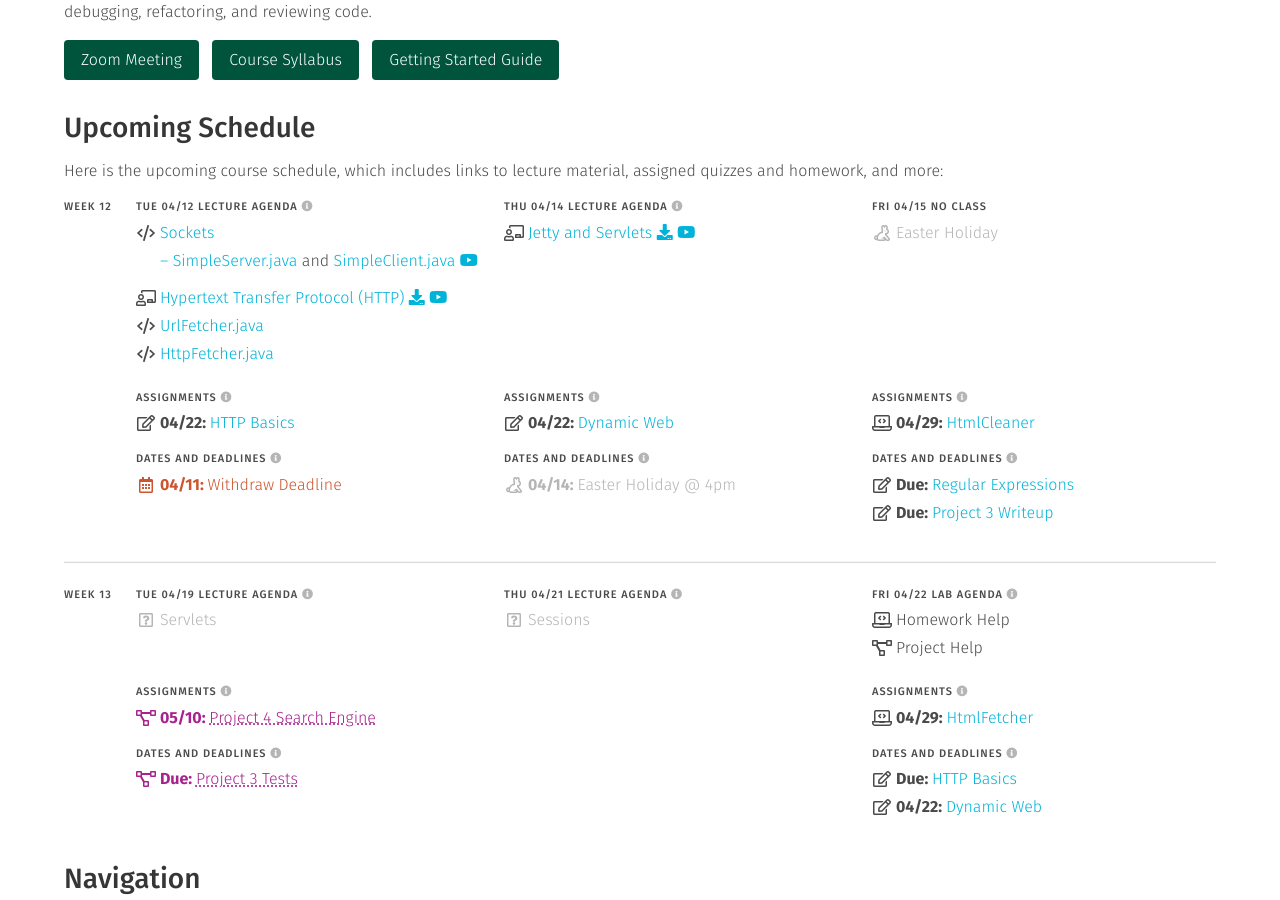
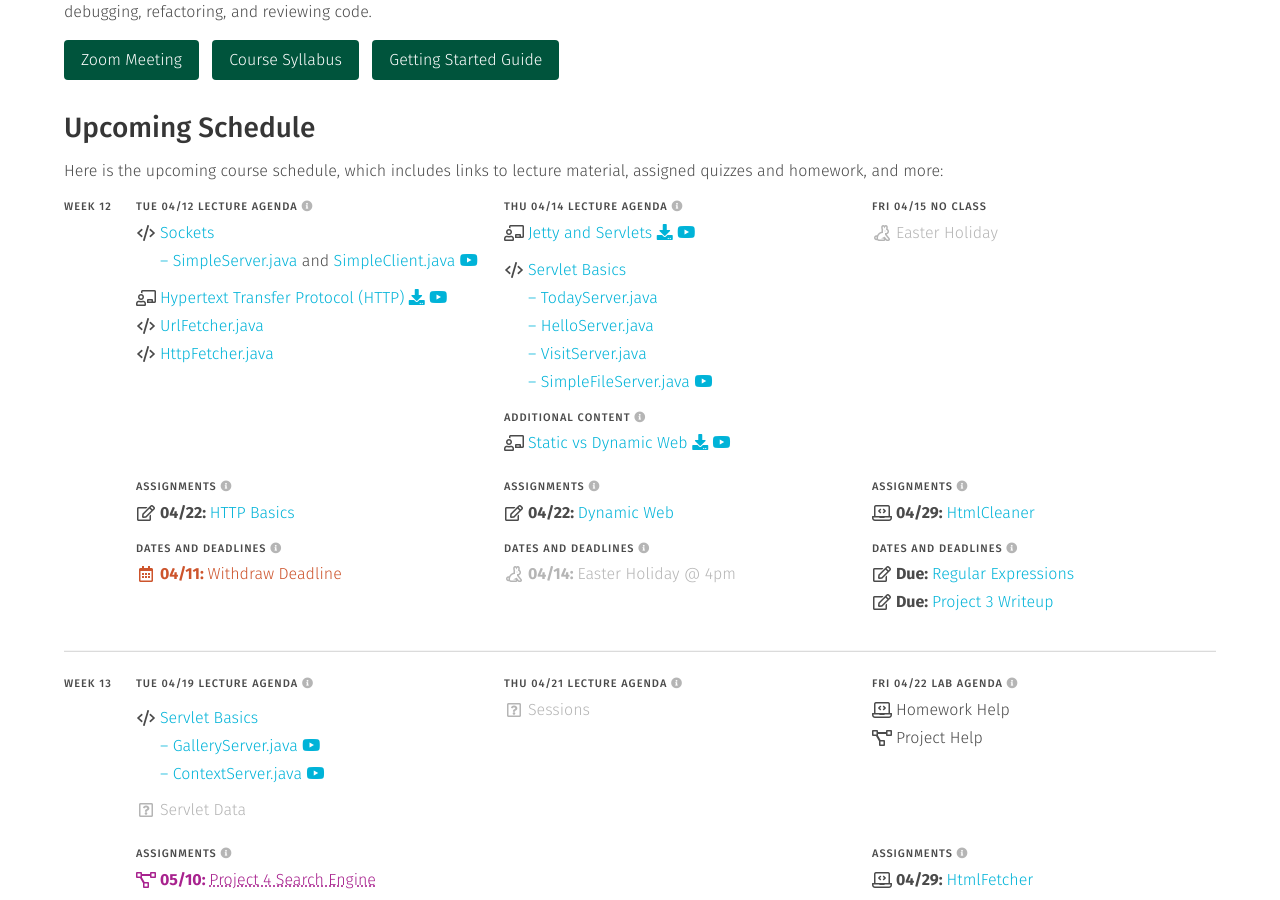
Before and after one commit to usf-cs272-spring2022/usf-cs272-spring2022.github.io, a Jekyll site: the page built from index.md, in a window 1280 px wide and 900 px high, scrolled down 378 px. Built offline with Jekyll 4.4.1, drawn with Linux system fonts in a browser that asks for light colours.

Commit message:
Adding servlet code

```diff
--- a/_data/schedule.yml
+++ b/_data/schedule.yml
@@ -1591,6 +1591,33 @@
               - file: 'slides'
                 name: 'jetty'
 
+              - text: 'Servlet Basics'
+                icon: 'code'
+                type: 'bump'
+                link: 'https://github.com/usf-cs272-spring2022/lectures/tree/main/ServletBasics'
+
+              - text: '– TodayServer.java'
+                icon: 'nothing'
+                link: 'https://github.com/usf-cs272-spring2022/lectures/blob/main/ServletBasics/src/main/java/edu/usfca/cs272/TodayServer.java'
+
+              - text: '– HelloServer.java'
+                icon: 'nothing'
+                link: 'https://github.com/usf-cs272-spring2022/lectures/blob/main/ServletBasics/src/main/java/edu/usfca/cs272/HelloServer.java'
+
+              - text: '– VisitServer.java'
+                icon: 'nothing'
+                link: 'https://github.com/usf-cs272-spring2022/lectures/blob/main/ServletBasics/src/main/java/edu/usfca/cs272/VisitServer.java'
+
+              - text: '– SimpleFileServer.java'
+                icon: 'nothing'
+                link: 'https://github.com/usf-cs272-spring2022/lectures/blob/main/ServletBasics/src/main/java/edu/usfca/cs272/SimpleFileServer.java'
+                tube: 'https://drive.google.com/file/d/17AUSBRl0c_n7eJ56cSHIbd1al7P9YylG/view?usp=sharing'
+
+          - <<: *content
+            items:
+              - file: 'slides'
+                name: 'dynamic'
+
           - <<: *assignments
             items:
               - file: 'quizzes'
@@ -1631,8 +1658,24 @@
         sections:
           - <<: *lectures
             items:
-              - text: 'Servlets'
-                type: [*pending]
+
+              - text: 'Servlet Basics'
+                icon: 'code'
+                type: 'bump'
+                link: 'https://github.com/usf-cs272-spring2022/lectures/tree/main/ServletBasics'
+
+              - text: '– GalleryServer.java'
+                icon: 'nothing'
+                link: 'https://github.com/usf-cs272-spring2022/lectures/blob/main/ServletBasics/src/main/java/edu/usfca/cs272/GalleryServer.java'
+                tube: 'https://drive.google.com/file/d/1y7DlVnj3s1tcyS0kvKt5C7nxk-9ROkBz/view?usp=sharing'
+
+              - text: '– ContextServer.java'
+                icon: 'nothing'
+                link: 'https://github.com/usf-cs272-spring2022/lectures/blob/main/ServletBasics/src/main/java/edu/usfca/cs272/ContextServer.java'
+                tube: 'https://drive.google.com/file/d/1TXY__9WzN_GbvSYH1LmHTJLu-Uu06voT/view?usp=sharing'
+
+              - text: 'Servlet Data'
+                type: [*pending, 'bump']
 
           - <<: *assignments
             items:
```
